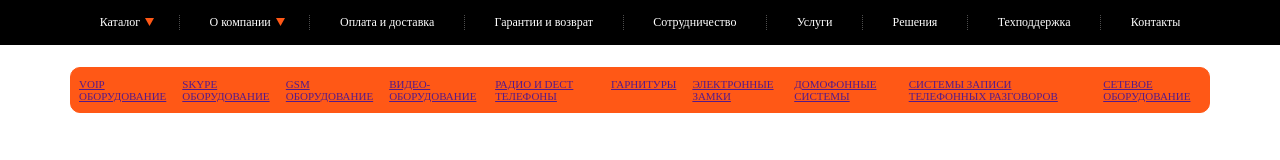
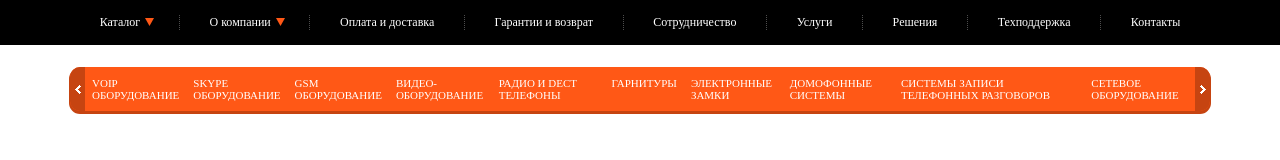
Before and after one commit to Artkvadrat/Artkvadrat.github.io, a plain HTML site: page index.html in a window 1280 px wide. Drawn offline with Linux system fonts and the light colour scheme.

Commit message:
Add files via upload

```diff
--- a/index.html
+++ b/index.html
@@ -57,6 +57,11 @@
     <header>
       <div class="wrapper catalogMenu">
         <ul>
+          <li>
+            <button class="catalogMenuButton">
+              <img src="images/icons/catalogLeftButton.png" alt="Меню каталога влево">
+            </button>
+          </li>
           <li class="catalogMenuItem">
             <a href="">
               VOIP ОБОРУДОВАНИЕ
@@ -107,6 +112,11 @@
               СЕТЕВОЕ ОБОРУДОВАНИЕ
             </a>
           </li>
+          <li>
+            <button class="catalogMenuButton">
+              <img src="images/icons/catalogRightButton.png" alt="Меню каталога влево">
+            </button>
+          </li>
         </ul>
       </div>
     </header>
--- a/styles/index.css
+++ b/styles/index.css
@@ -99,18 +99,59 @@
 }
 
 .catalogMenu > ul {
-    border: 1px solid #ff5816;
     border-radius: 10px;
     background-color: #ff5816;
     font-size: 11px;
+    box-shadow: 0 2px 0 1px #c64411;
 }
 
 .catalogMenu > ul > li {
-    padding: 10px 8px;
-    flex-basis: auto;
-    flex-grow: 1;
+    padding: 10px 7px;
+}
+
+.catalogMenu > ul > li:hover {
+    background-color: #ff743d;
+    box-shadow: 0 2px 0 1px #ff743d;
 }
 
 .catalogMenu > ul > li > a {
-    /*padding: 10px 8px;*/
+    color: white;
+    text-decoration: none;
 }
+
+.catalogMenu > ul > li:hover > a {
+    text-decoration: underline;
+}
+
+.catalogMenu > ul > li:first-child,
+.catalogMenu > ul > li:last-child{
+    padding: 0;
+}
+
+.catalogMenu > ul > li:first-child:hover,
+.catalogMenu > ul > li:last-child:hover{
+    background-color: rgba(0,0,0,0);
+    box-shadow: none;
+}
+
+.catalogMenu > ul > li:first-child button {
+    border-bottom-left-radius: 10px;
+    border-top-left-radius: 10px;
+}
+
+.catalogMenu > ul > li:last-child button {
+    border-bottom-right-radius: 10px;
+    border-top-right-radius: 10px;
+}
+
+.catalogMenuButton {
+    height: 100%;
+    width: 15px;
+    background-color: #c64411;
+    border: 0;
+}
+
+.catalogMenuButton:focus {
+    outline: none;
+    background-color: #ff5816;
+}
```
Also changed, not shown: images/icons/catalogLeftButton.png (added), images/icons/catalogRightButton.png (added).
